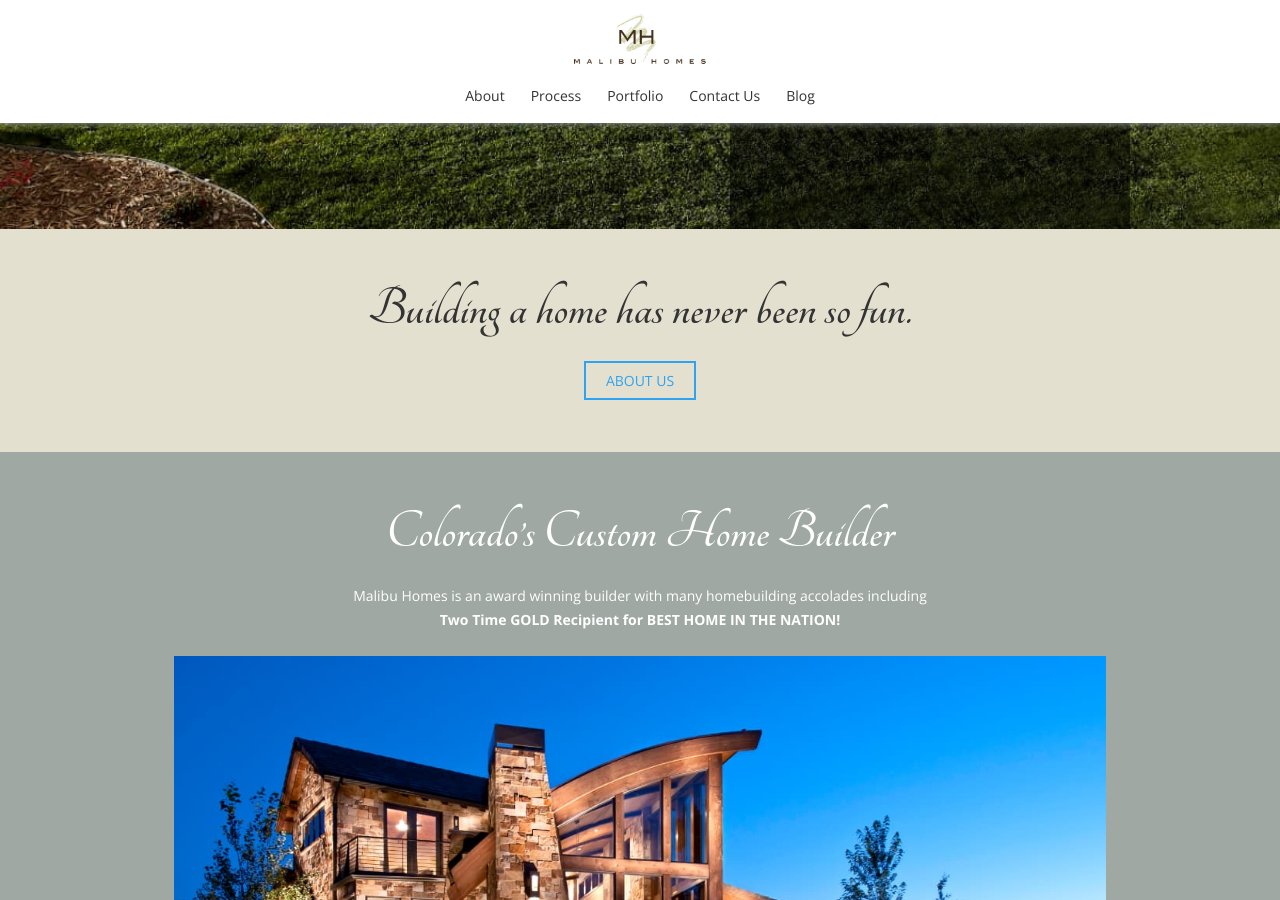
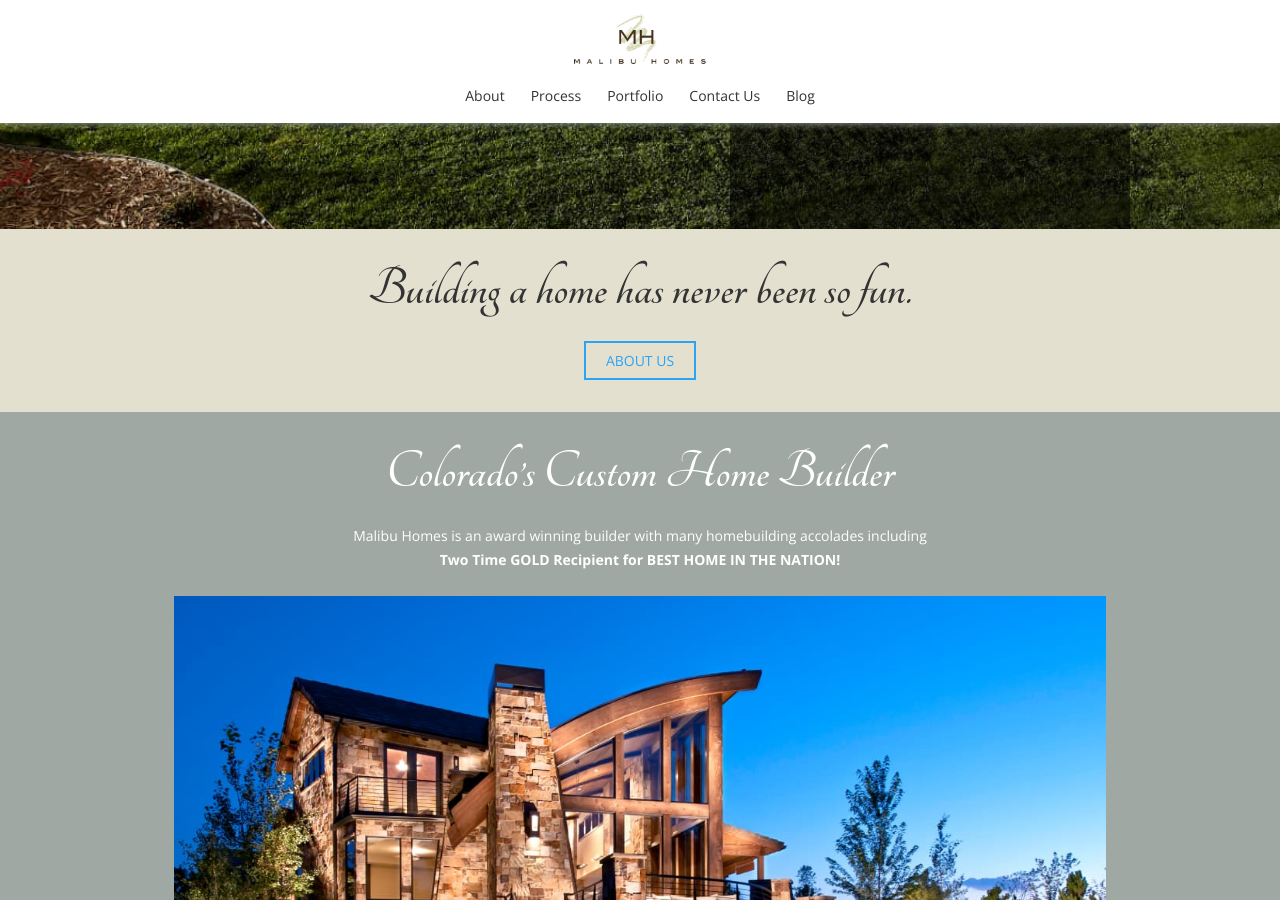
Before and after one commit to jdalton308/malibuhomes-cms, a Jekyll site: the page built from index.html, in a window 1280 px wide and 900 px high, scrolled down 701 px. Built offline with Jekyll 4.4.1, drawn with Linux system fonts in a browser that asks for light colours.

Commit message:
Home: Responsive styling added

```diff
--- a/_includes/header.html
+++ b/_includes/header.html
@@ -21,6 +21,8 @@
 
 </header>
 
+
+
 <script>
 
 function initMobileHeader() {
--- a/assets/css/_general.scss
+++ b/assets/css/_general.scss
@@ -28,29 +28,47 @@
 main {
   display: flex;
   flex-direction: column;
-  padding-top: 120px; // space for fixed header
+  padding-top: 87px; // space for fixed header
   min-height: calc(100vh - 305px);
 
   section {
     flex: 1 0 auto;
   }
+
+  @include overMobile() {
+    padding-top: 120px;
+  }
 }
 
 .flex-row {
   display: flex;
+  flex-direction: column;
 
   .flex-item {
     flex: 1 0 0;
-    margin-right: 24px;
+    margin-bottom: 24px;
 
     &:last-child {
-      margin-right: 0;
+      margin: 0;
+    }
+  }
+
+  @include overMobile() {
+    flex-direction: row;
+
+    .flex-item {
+      margin-right: 24px;
+      margin-bottom: 0;
+
+      &:last-child {
+        margin-right: 0;
+      }
     }
   }
 }
 
 section {
-  padding: 52px 0;
+  padding: 32px 0;
   text-align: center;
 
   &.section-brown {
@@ -63,6 +81,10 @@
   &.section-dark {
     background-color: $grey-darker;
     color: $white;
+  }
+
+  @include overMobile() {
+    padding-top: 52px 0;
   }
 }
 
@@ -146,8 +168,13 @@
 }
 h1,
 h2 {
-  font-size: 56px;
-  margin-bottom: 24px;
+  font-size: 44px;
+  margin-bottom: 18px;
+
+  @include overMobile() {
+    font-size: 56px;
+    margin-bottom: 24px;
+  }
 }
 
 h3 {
--- a/assets/css/_home.scss
+++ b/assets/css/_home.scss
@@ -30,13 +30,13 @@
     }
     .hero-copy-box {
       position: absolute;
-      top: 0;
+      top: 30%;
       right: 0;
+      transform: translateY(-50%);
       display: flex;
       align-items: center;
       width: 100%;
-      height: 100%;
-      max-width: 400px;
+      height: auto;
       padding: 32px 24px;
       background-color: rgba(0,0,0, 0.5);
       color: #fff;
@@ -50,6 +50,19 @@
 
       .copy-box-center {
         flex: 0 0 100%;
+      }
+
+      @include overMobile() {
+        position: absolute;
+        top: 0;
+        right: 0;
+        display: flex;
+        align-items: center;
+        width: 100%;
+        height: 100%;
+        max-width: 400px;
+        padding: 32px 24px;
+        transform: none;
       }
     }
   }
@@ -89,6 +102,10 @@
         flex: 1 0 0;
         text-align: left;
       }
+
+      @include overMobile() {
+
+      }
     }
   }
 
```
